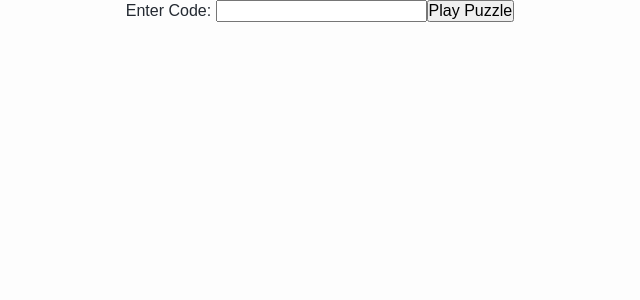
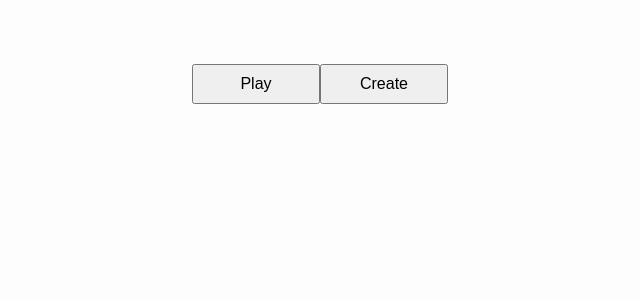
Before and after one commit to ALostCAWs/Nonogram, a React (Create React App) app: page / in a window 1280 px wide. Shown: the top 300 px of the page, without its empty margins (320-960 px from the left). Built offline with nearby package versions, Linux system fonts and the light colour scheme.

Commit message:
Adds very basic mode selection (both paths take the Play Puzzle route for now)

```diff
--- a/src/App.js
+++ b/src/App.js
@@ -1,5 +1,5 @@
 /* ---- Imports Section */
-import React from 'react';
+import React, { useState } from 'react';
 import { ImportGame, decodeGameHash } from './picrossGame/gameImportExport/gameImport';
 import { encodeGameHAsh } from './picrossGame/gameImportExport/gameExport';
 import logo from './logo.svg';
@@ -24,10 +24,26 @@
 [false, true, false, false, false]];
 
 function App() {
-  const gameSolution = decodeGameHash(encodeGameHAsh(gameSolution2));
+  const [playPuzzle, setPlayPuzzle] = useState(false);
+  const [createPuzzle, setCreatePuzzle] = useState(false);
+
+  decodeGameHash(encodeGameHAsh(gameSolution1));
+  decodeGameHash(encodeGameHAsh(gameSolution2));
+  decodeGameHash(encodeGameHAsh(gameSolution3));
   return (
     <div className="App">
-      <ImportGame />
+      {!playPuzzle && !createPuzzle && (
+        <>
+          <button type='button' className='playPuzzle button' onClick={() => setPlayPuzzle(true)}>Play</button>
+          <button type='button' className='createPuzzle button' onClick={() => setCreatePuzzle(true)}>Create</button>
+        </>
+      )}
+      {playPuzzle && (
+        <ImportGame />
+      )}
+      {createPuzzle && (
+        <ImportGame />
+      )}
     </div>
   );
 }
```
